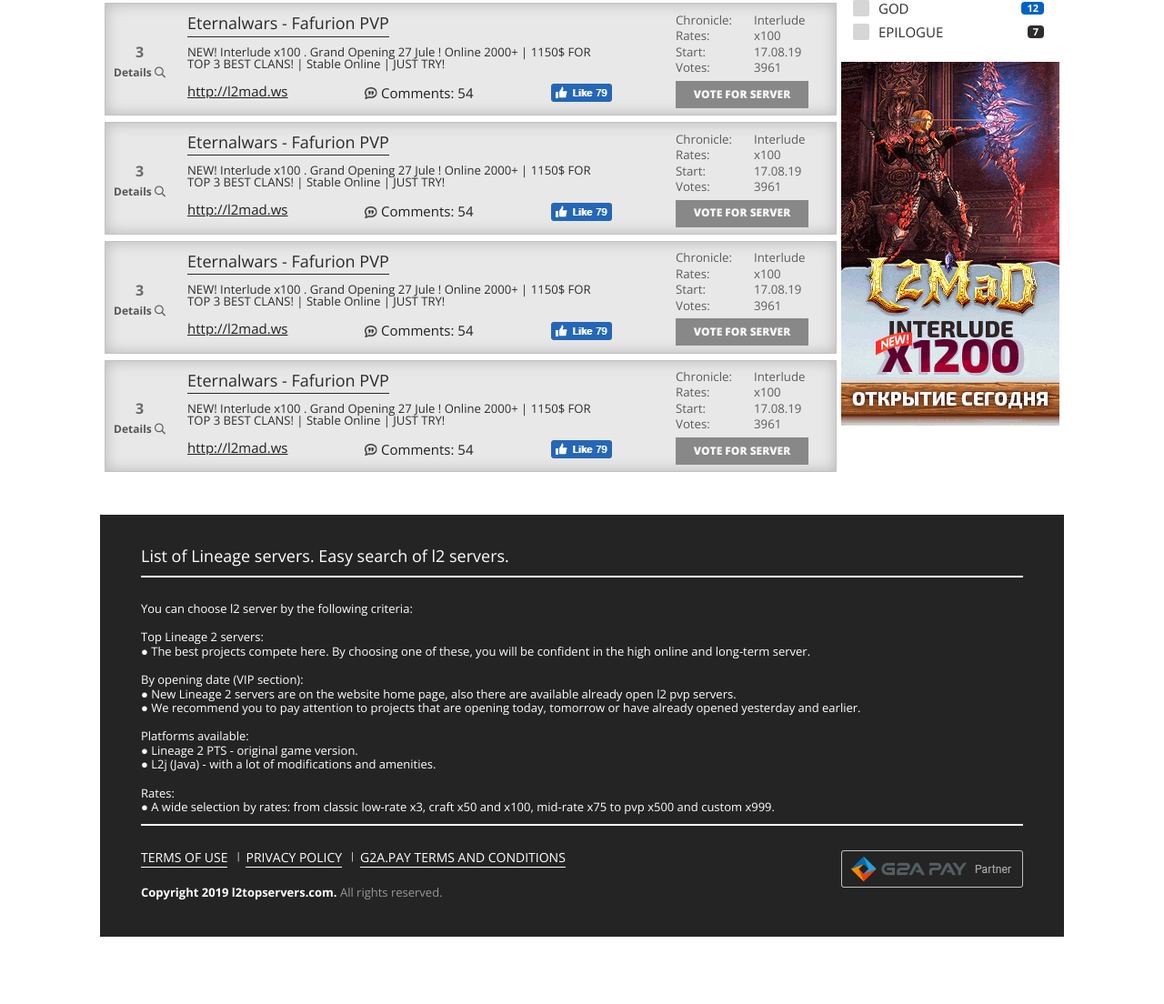
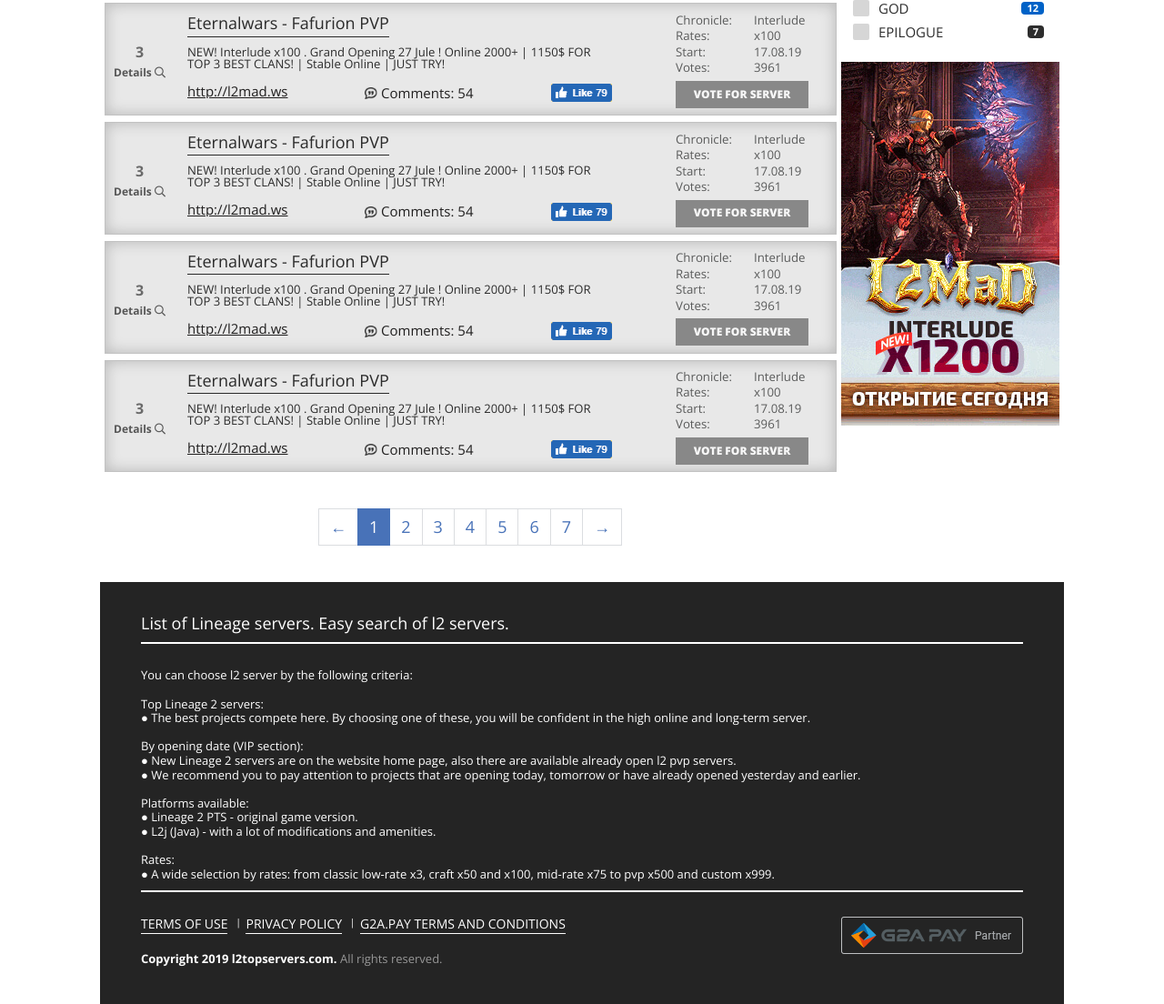
Before and after one commit to bilatchuk1994/game_html, a PHP site: page /rating.php in a window 1280 px wide. Shown: the part 916-2020 px from the top of the page at 91% size. Before the commit the page ends 1946 px from the top, so only its background shows below. Run offline with PHP 8.4, Linux system fonts and the light colour scheme; some libraries are stand-ins or nearby versions.

Commit message:
Правки rating.php

```diff
--- a/css/main.css
+++ b/css/main.css
@@ -3090,6 +3090,38 @@ background-color:  #fe0002;
   display: block;
 }
 
+.pagination {
+    display: flex;
+    align-items: center;
+    list-style: none;
+    margin: 40px 0 0;
+}
+
+.pagination li .page-link{
+  position: relative;
+    display: block;
+    padding: .5rem .75rem;
+    margin-left: -1px;
+    line-height: 1.25;
+    color: #4872b8;
+    background-color: #fff;
+    border: 1px solid #dbdde0;
+}
+
+.page-item.active .page-link {
+    z-index: 3;
+    color: #fff;
+    background-color: #4872b8;
+    border-color: #4872b8;
+}
+.pagination li  a.page-link:hover {
+    z-index: 2;
+    color: #fff;
+    text-decoration: none;
+    background-color: #4872b8;
+    border-color: #4872b8;
+}
+
 /*======== beg Footer ========*/
 .footer {
     background-color: #242424;
--- a/rating.php
+++ b/rating.php
@@ -529,6 +529,23 @@
 </div>
 
 
+<ul class="pagination justify-content-center" role="navigation">
+<li class="page-item disabled" aria-disabled="true" aria-label="« Previous">
+<span class="page-link" aria-hidden="true">←</span>
+</li>
+<li class="page-item active" aria-current="page"><span class="page-link">1</span></li>
+<li class="page-item"><a class="page-link" href="https://l2topservers.com/rating?page=2">2</a></li>
+<li class="page-item"><a class="page-link" href="https://l2topservers.com/rating?page=3">3</a></li>
+<li class="page-item"><a class="page-link" href="https://l2topservers.com/rating?page=4">4</a></li>
+<li class="page-item"><a class="page-link" href="https://l2topservers.com/rating?page=5">5</a></li>
+<li class="page-item"><a class="page-link" href="https://l2topservers.com/rating?page=6">6</a></li>
+<li class="page-item"><a class="page-link" href="https://l2topservers.com/rating?page=7">7</a></li>
+<li class="page-item">
+<a class="page-link" href="https://l2topservers.com/rating?page=2" rel="next" aria-label="Next »">→</a>
+</li>
+</ul>
+
+
 
 </div>
 </div>
```
